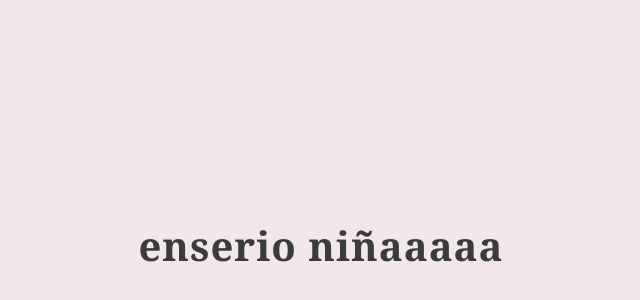
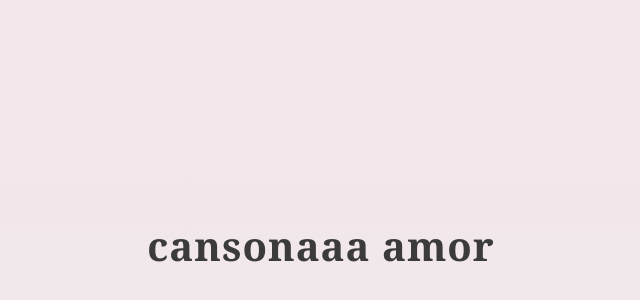
Before and after one commit to juanesavr/juanesavr.github.io, a plain HTML site: page index.html in a window 1280 px wide. Shown: the part 206-506 px from the top of the page, without its empty margins (319-959 px from the left). Drawn offline with Linux system fonts and the light colour scheme.

Commit message:
Update index.html

```diff
--- a/index.html
+++ b/index.html
@@ -3,7 +3,7 @@
 <head>
   <meta charset="UTF-8" />
   <meta name="viewport" content="width=device-width, initial-scale=1.0" />
-  <title>Antes del adiós</title>
+  <title>niña cansonaaaa y feaaa</title>
   <style>
     body {
       margin: 0;
@@ -74,7 +74,7 @@
 </head>
 <body>
   <section>
-    <h1>enserio niñaaaaa </h1>
+    <h1>cansonaaa amor </h1>
   </section>
 
   <section>
```
